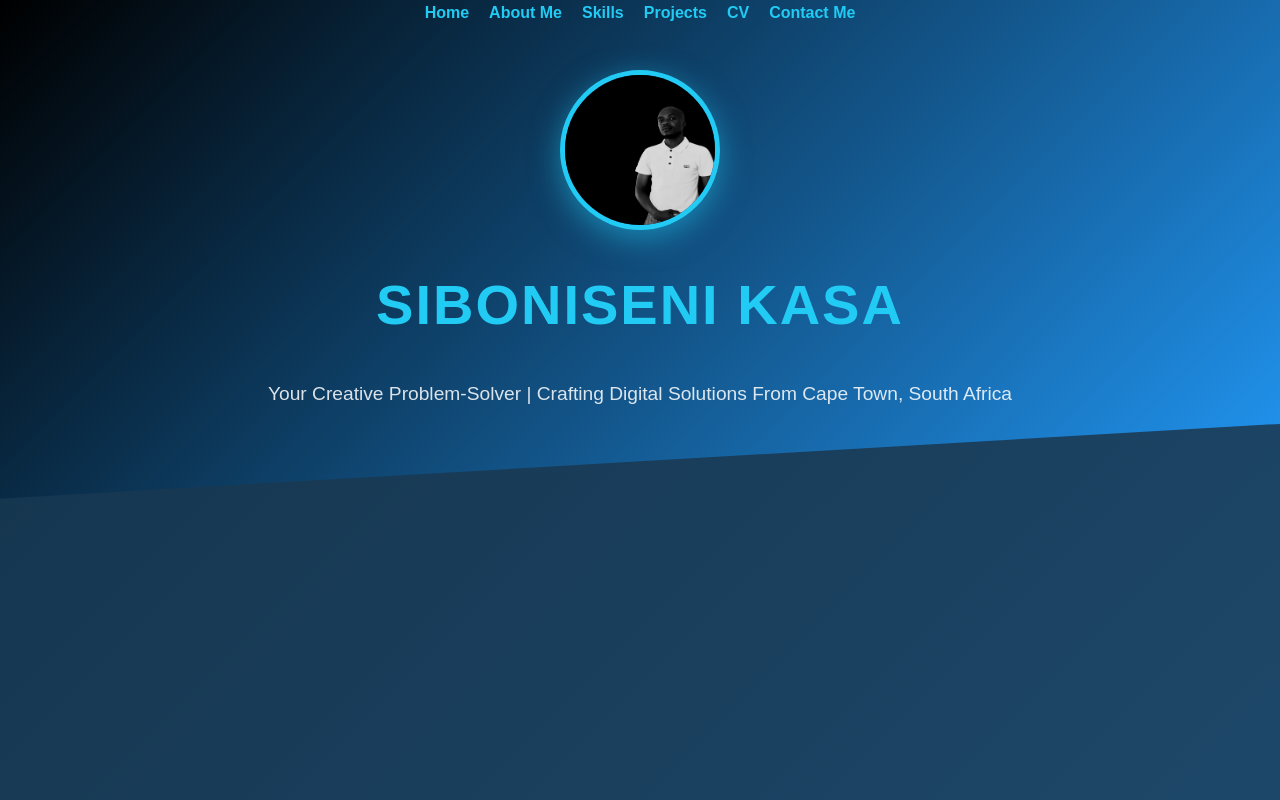
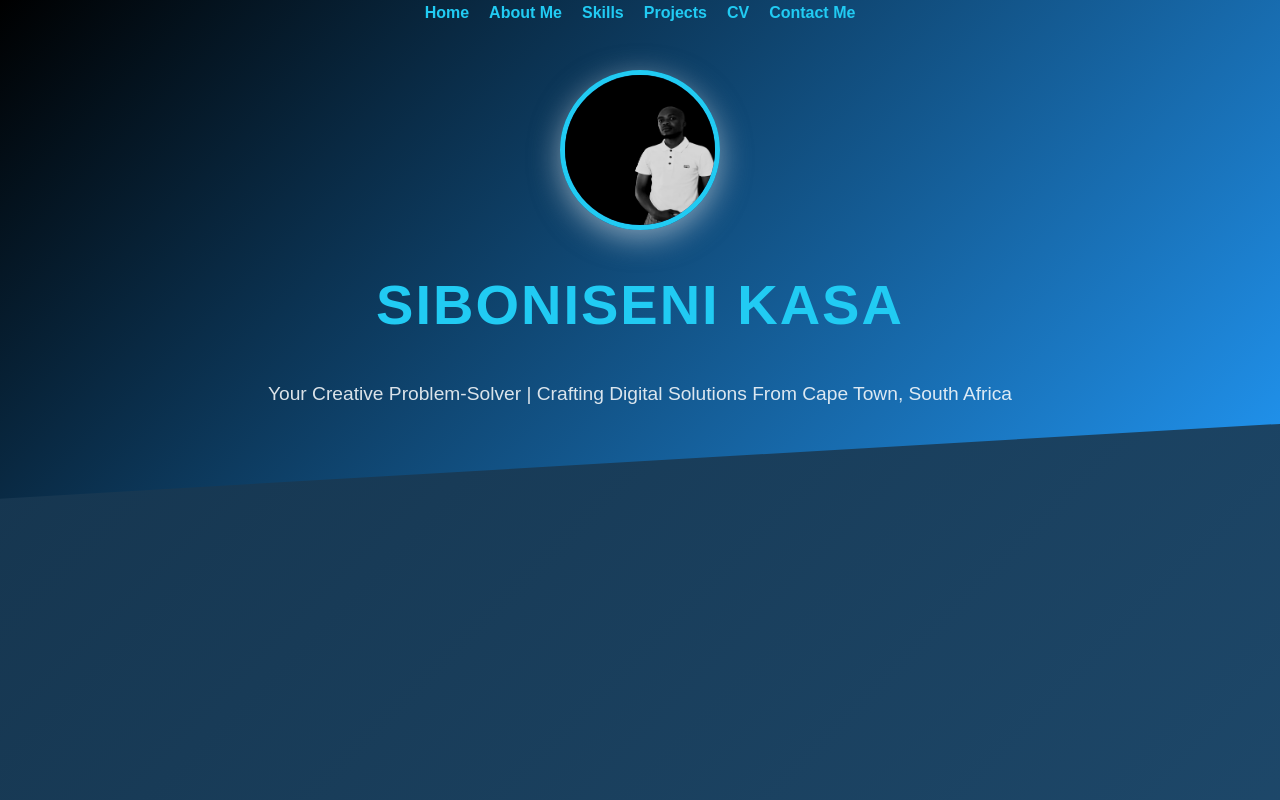
Before and after one commit to siboniseni/new-portfolio-site, a plain HTML site: page index.html in a window 1280 px wide. Drawn offline with Linux system fonts and the light colour scheme.

```diff
--- a/styles.css
+++ b/styles.css
@@ -91,7 +91,7 @@ header img {
     height: 150px;
     border: 5px solid #21cbf3;
     margin-bottom: 20px;
-    box-shadow: 0 8px 30px rgba(33, 203, 243, 0.5);
+    box-shadow: 0 8px 30px rgba(250, 250, 250, 0.5);
 }
 
 header h1 {
```
